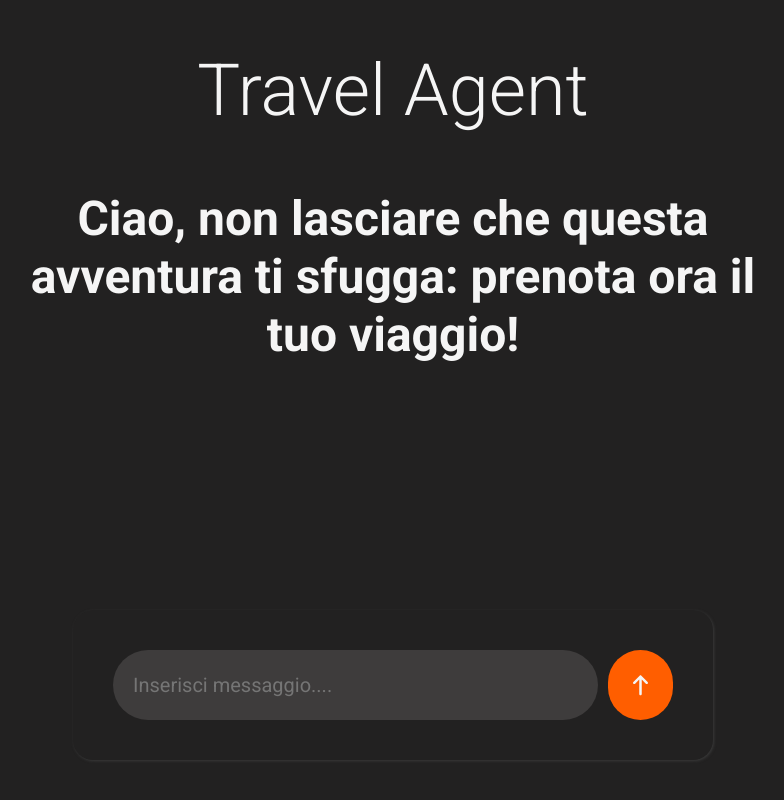
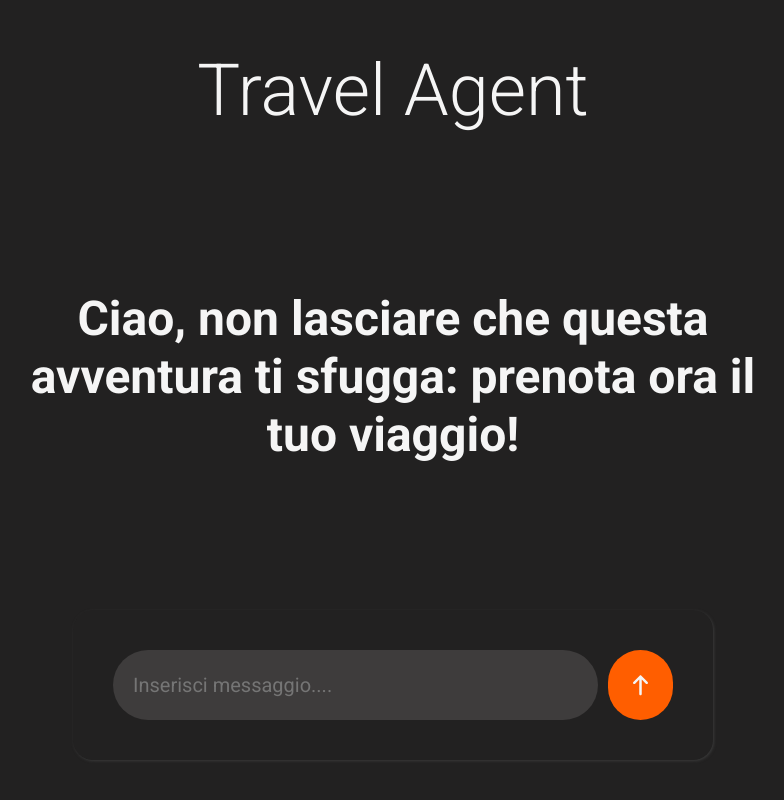
Before and after one commit to peppe2412/TravelAgentWebReact, a React (Vite) app: page / in a window 1280 px wide. Shown: the whole page, without its empty margins (247-1031 px from the left). Built offline with nearby package versions, Linux system fonts and the light colour scheme.

Commit message:
Sistemato padding chat-box

```diff
--- a/src/index.css
+++ b/src/index.css
@@ -13,7 +13,8 @@
 .chat-box {
   overflow-y: auto;
   max-height: 70vh;
-  padding-bottom: 100px;
+  padding-top: 100px;
+  padding-bottom: 300px;
 }
 
 .user-message-box {
```
